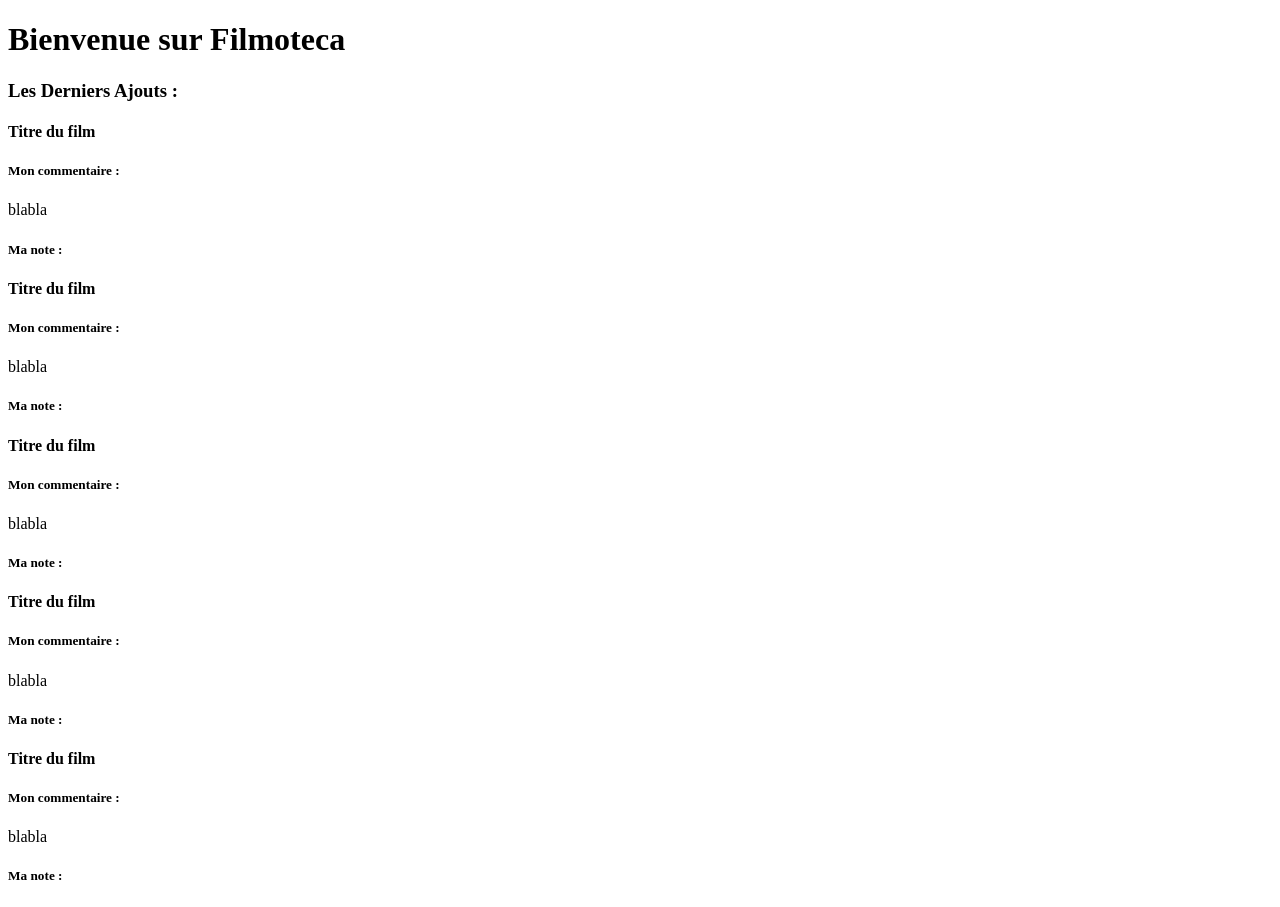
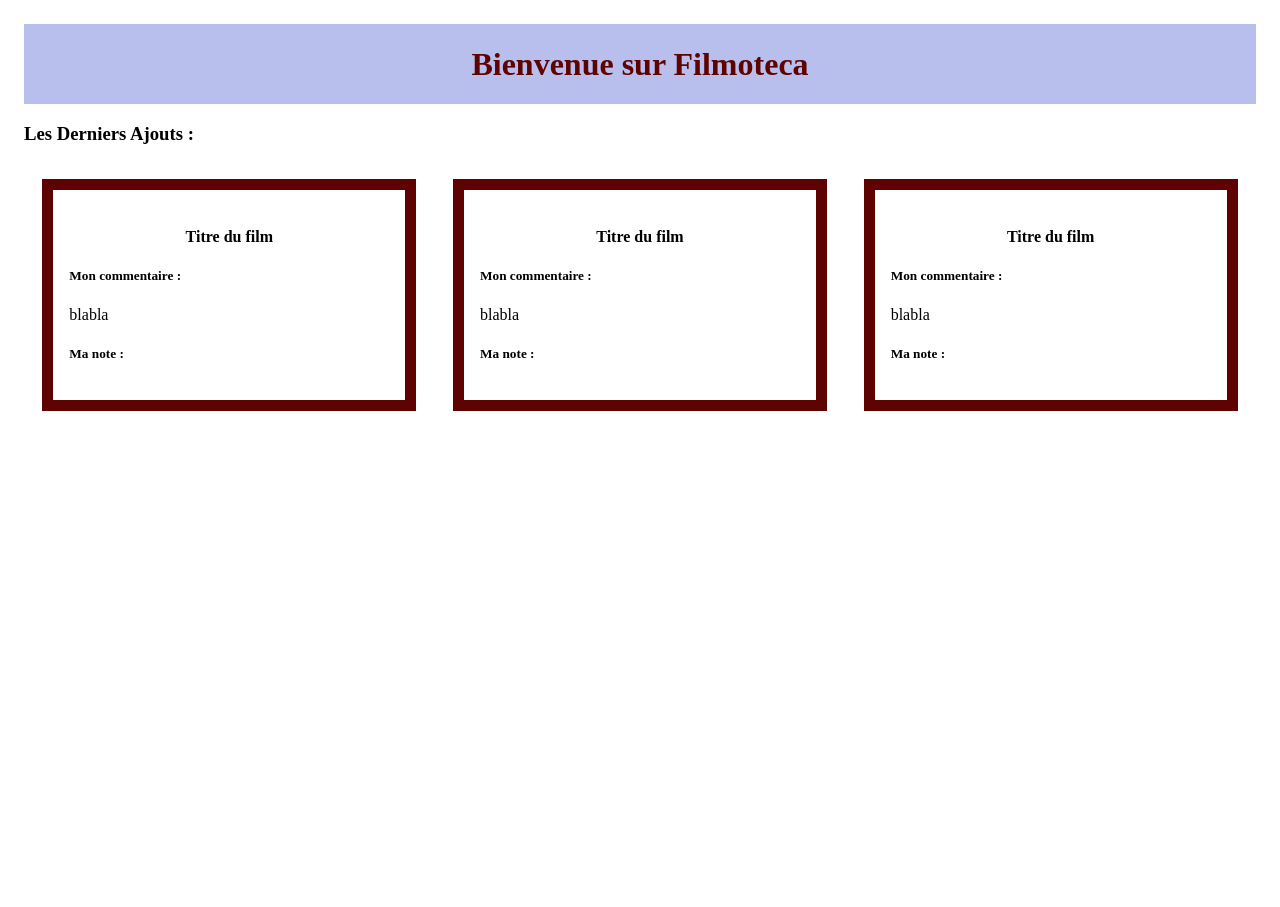
Before and after one commit to Louli29/Filmoteca, a PHP site: page /Home.php in a window 1280 px wide. After the commit the page ends 411 px from the top, so only its background shows below. Run offline with PHP 8.4, Linux system fonts and the light colour scheme.

Commit message:
Première version Home

```diff
--- a/Home.css
+++ b/Home.css
@@ -1,15 +1,37 @@
-h1{
+header{
     text-align: center;
+    align-content: center;
     color: rgb(94, 2, 2);
+    background-color: rgb(185, 191, 237);
+    height: 5em;
 }
 
-.mesFichesfilm{
+.footer{
+    height: 5em;
+    background-color: rgb(185, 191, 237);
+}
+
+.mesFichesFilm{
     display: flex;
     flex-wrap: wrap;
-    justify-content: center;
+    justify-content: space-around;
+
 }
 
 article{
-    border-width: 1 em;
+    margin: 1em;
+    padding :1em;
+    border:solid;
+    border-width: 0.7em;
+    border-color: rgb(94, 2, 2) ;
+    width: 20em;
 
 }
+
+h4{
+    text-align:center;
+}
+
+body{
+    padding : 1em
+}
--- a/Home.php
+++ b/Home.php
@@ -3,7 +3,7 @@
 <head>
     <title>Filmoteca Accueil</title>
     <meta charset="utf-8">
-    <link rel="stylesheet" type="Home.css">
+    <link rel="stylesheet" type="text/css" href="Home.css">
 </head>
 
 <body>
@@ -15,18 +15,18 @@
     <main>
 
         <h3>Les Derniers Ajouts : </h3>
+
         <div class="mesFichesFilm">
             <?php
-for ($i=0 ; $i<5 ; $i++){
+            for ($i=0 ; $i<3 ; $i++){
             ?>
 
             <article>
                 <h4>Titre du film</h4>
                 <h5>Mon commentaire : </h5>
                 <p> blabla  </p>
-            <footer>
                 <h5>Ma note : </h5>
-            </footer>
+
             </article>
             <?php }
             ?>
@@ -34,9 +34,10 @@ for ($i=0 ; $i<5 ; $i++){
 
 
 
+
     </main>
 
-    <footer> </footer>
+    <footer class="fPage"> </footer>
 
 </body>
 
```
Lines whose indentation alone changed are shown as unchanged.
